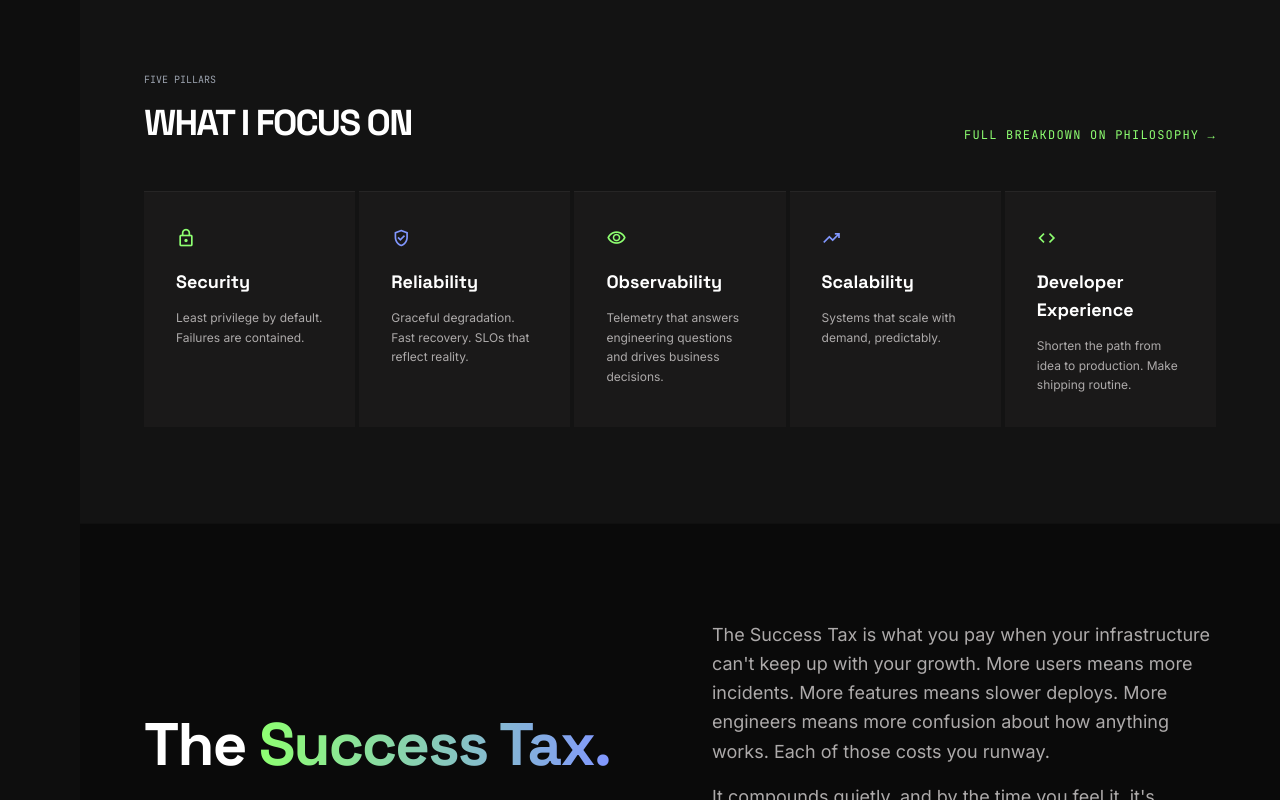
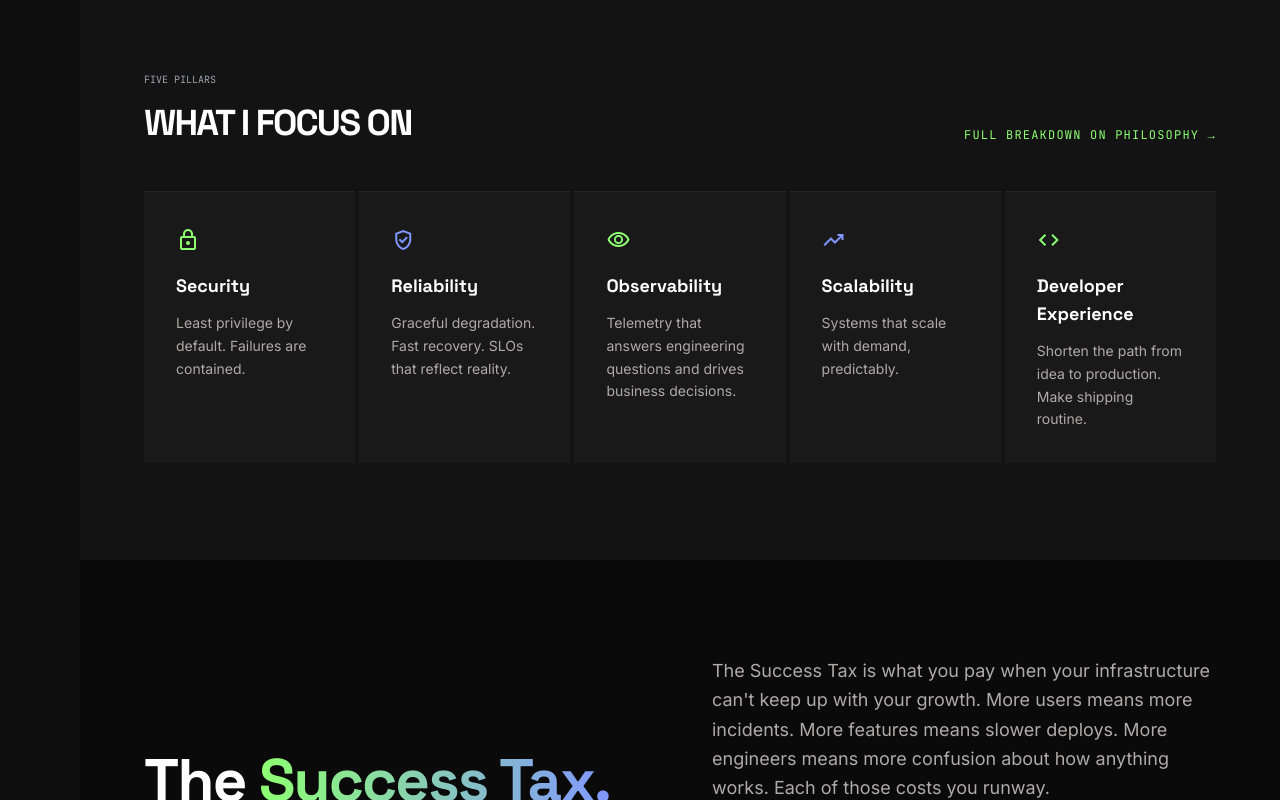
Before and after one commit to sammosios/welcome, a React (Vite) app: page / in a window 1280 px wide. Shown: the part 910-1710 px from the top of the page. Built offline with nearby package versions, Linux system fonts and the light colour scheme.

Commit message:
fix: text size in pillars overview

```diff
--- a/src/components/PillarsOverview.tsx
+++ b/src/components/PillarsOverview.tsx
@@ -59,11 +59,11 @@ export default function PillarsOverview() {
               key={p.name}
               className="bg-surface-container border-t border-white/5 p-8 hover:bg-surface-container-high transition-all"
             >
-              <span className={`material-symbols-outlined text-xl ${p.color} mb-4 block`}>
+              <span className={`material-symbols-outlined text-2xl ${p.color} mb-4 block`}>
                 {p.icon}
               </span>
               <div className="font-headline text-lg font-bold mb-3">{p.name}</div>
-              <p className="text-xs text-on-surface-variant leading-relaxed">{p.summary}</p>
+              <p className="text-sm text-on-surface-variant leading-relaxed">{p.summary}</p>
             </div>
           ))}
         </div>
```
